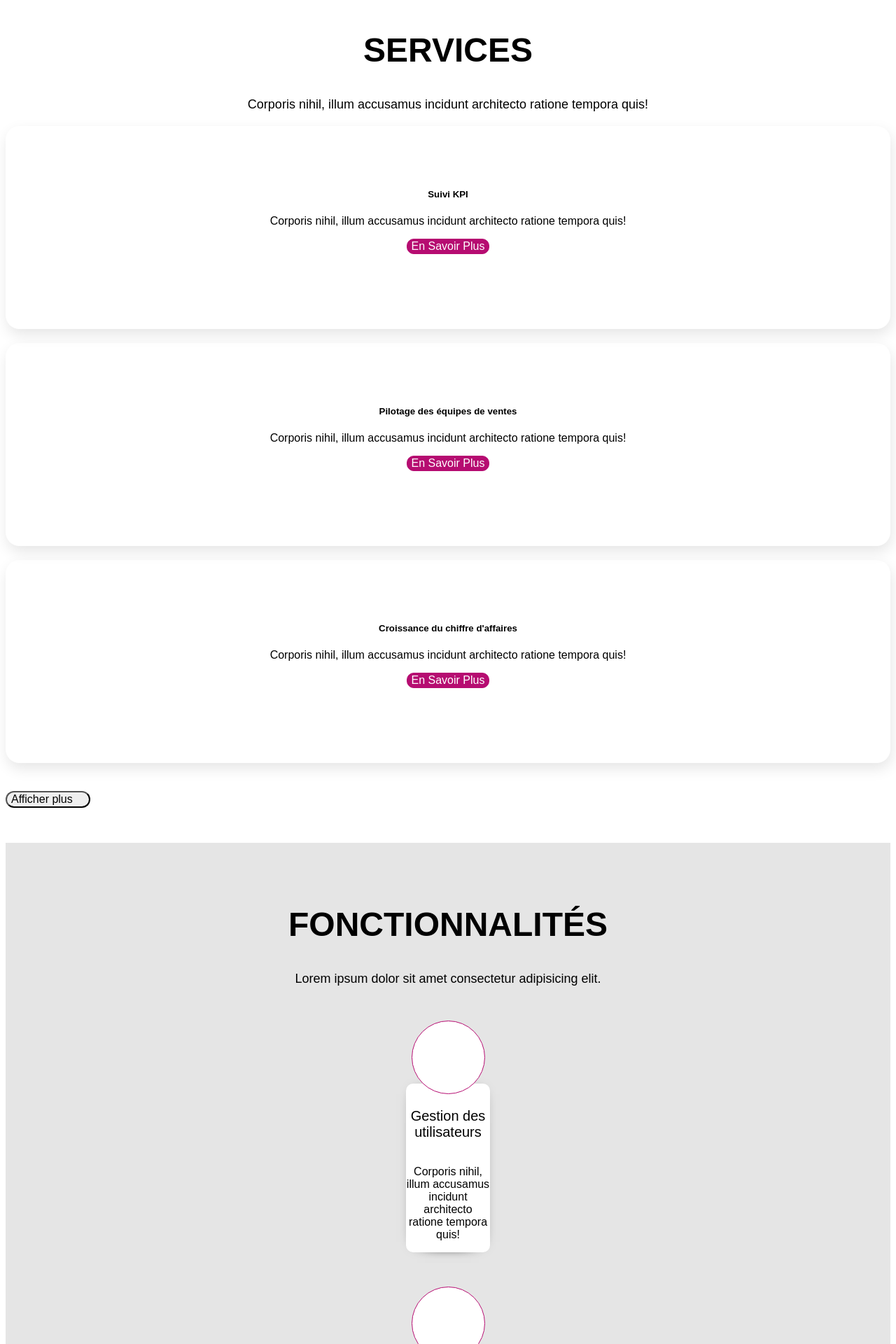
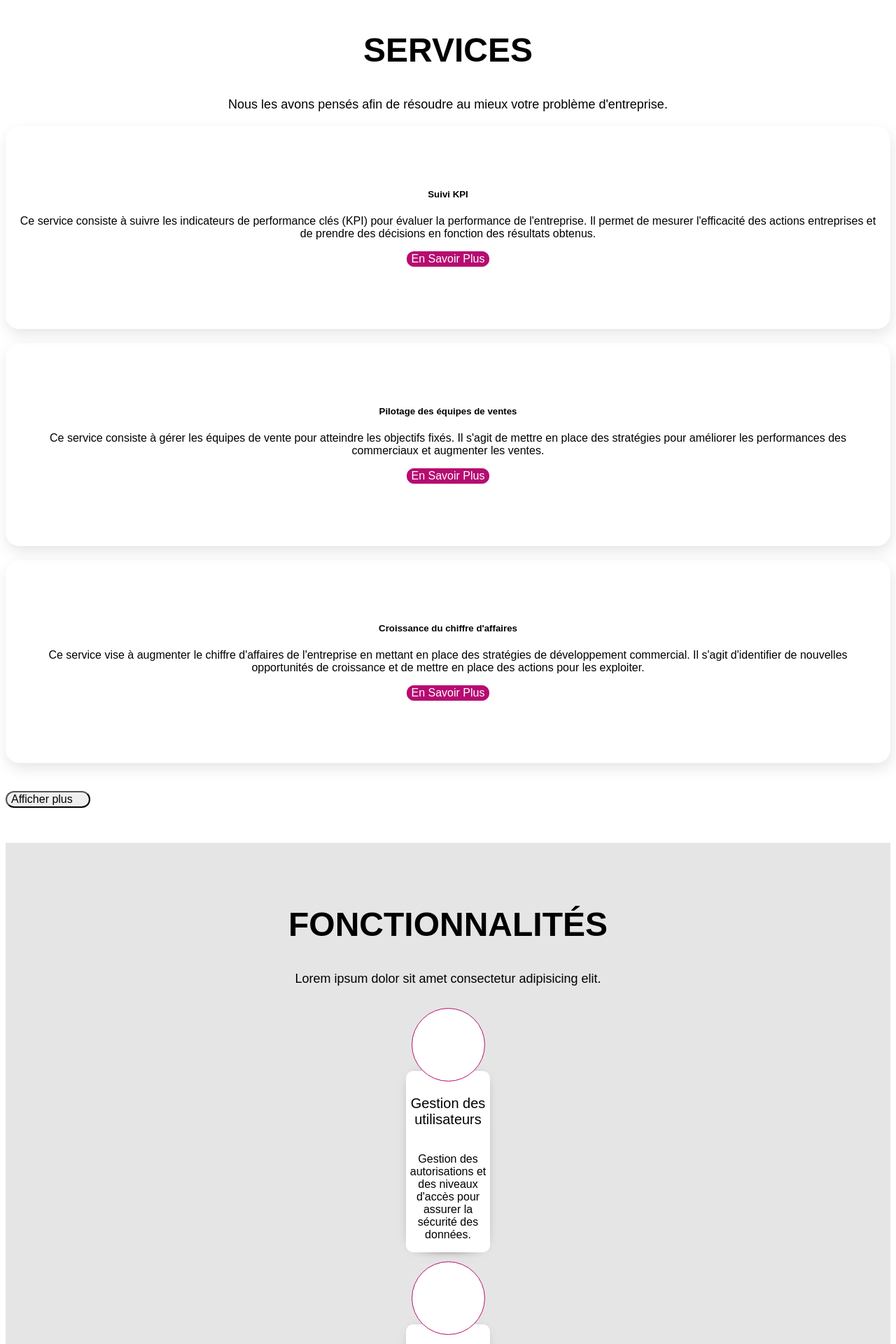
Before and after one commit to hyacinthe237/CafoLandingPage, a Vue app: page / in a window 1280 px wide. Shown: the part 1220-3140 px from the top of the page at 70% size. Built offline with nearby package versions, Linux system fonts and the light colour scheme; a web font is replaced by a local one.

Commit message:
true data

```diff
--- a/src/components/Feature.vue
+++ b/src/components/Feature.vue
@@ -67,11 +67,20 @@
         methods: {
             initFeature () {
                 this.feature = [
-                    {id: 1, icon: 'users', name: 'Gestion des utilisateurs', description: 'Corporis nihil, illum accusamus incidunt architecto ratione tempora quis!' },
-                    {id: 2, icon: 'user', name: 'Gestion clients', description: 'Corporis nihil, illum accusamus incidunt architecto ratione tempora quis!' },
-                    {id: 3, icon: 'layers', name: 'Gestion et suivi des commandes', description: 'Corporis nihil, illum accusamus incidunt architecto ratione tempora quis!' },
-                    {id: 4, icon: 'trending-up', name: 'Stats & KPI', description: 'Corporis nihil, illum accusamus incidunt architecto ratione tempora quis!' },
-                    {id: 5, icon: 'eye', name: 'Supervision des utilisateurs', description: 'Corporis nihil, illum accusamus incidunt architecto ratione tempora quis!' },
+                    {
+                      id: 1, icon: 'users', name: 'Gestion des utilisateurs',
+                      description: "Gestion des autorisations et des niveaux d'accès pour assurer la sécurité des données." },
+                    {
+                      id: 2, icon: 'user', name: 'Gestion clients',
+                      description: "Création, la mise à jour et la suppression des informations de clients, ainsi que le suivi de leurs interactions avec l'entreprise." },
+                    {id: 3, icon: 'layers', name: 'Gestion et suivi des commandes',
+                    description: "Gestion de l'inventaire, le traitement des commandes, la facturation et le suivi des livraisons." },
+                    {
+                      id: 4, icon: 'trending-up', name: 'Stats & KPI',
+                      description: "Suivre les performances de l'entreprise en utilisant des données quantitatives telles que les ventes, les marges bénéficiaires et les taux de conversion." },
+                    {
+                      id: 5, icon: 'eye', name: 'Supervision des utilisateurs',
+                      description: "Garantir la conformité aux politiques de sécurité et de confidentialité, ainsi que pour identifier les opportunités d'amélioration de l'efficacité et de la productivité." },
                   ]
             },
             displayFeature () {
--- a/src/components/Services.vue
+++ b/src/components/Services.vue
@@ -4,7 +4,7 @@
             <div class="_title">
                 <h2>Services</h2>
                 <div class="description">
-                    Corporis nihil, illum accusamus incidunt architecto ratione tempora quis!
+                    Nous les avons pensés afin de résoudre au mieux votre problème d'entreprise.
                 </div>
             </div>
             <div class="row">
@@ -63,15 +63,33 @@
         methods: {
             initServices () {
                 this.services = [
-                    {id: 1, name: 'Suivi KPI', description: 'Corporis nihil, illum accusamus incidunt architecto ratione tempora quis!' },
-                    {id: 2, name: 'Pilotage des équipes de ventes', description: 'Corporis nihil, illum accusamus incidunt architecto ratione tempora quis!' },
-                    {id: 3, name: 'Croissance du chiffre d\'affaires', description: 'Corporis nihil, illum accusamus incidunt architecto ratione tempora quis!' },
-                    {id: 4, name: 'Communication directe avec les clients', description: 'Corporis nihil, illum accusamus incidunt architecto ratione tempora quis!' },
-                    {id: 5, name: 'Analyse des données commerciales', description: 'Corporis nihil, illum accusamus incidunt architecto ratione tempora quis!' },
-                    {id: 6, name: 'Suivi statiques commerciales', description: 'Corporis nihil, illum accusamus incidunt architecto ratione tempora quis!' },
-                    {id: 7, name: 'Optimisation de la distribution', description: 'Corporis nihil, illum accusamus incidunt architecto ratione tempora quis!' },
-                    {id: 8, name: 'Developpement la performance', description: 'Corporis nihil, illum accusamus incidunt architecto ratione tempora quis!' },
-                    {id: 9, name: 'Optimisation de la couverture d\'un territoire commercial', description: 'Corporis nihil, illum accusamus incidunt architecto ratione tempora quis!' },
+                    {
+                        id: 1, name: 'Suivi KPI',
+                        description: 'Ce service consiste à suivre les indicateurs de performance clés (KPI) pour évaluer la performance de l\'entreprise. Il permet de mesurer l\'efficacité des actions entreprises et de prendre des décisions en fonction des résultats obtenus.' },
+                    {
+                        id: 2, name: 'Pilotage des équipes de ventes',
+                        description: 'Ce service consiste à gérer les équipes de vente pour atteindre les objectifs fixés. Il s\'agit de mettre en place des stratégies pour améliorer les performances des commerciaux et augmenter les ventes.' },
+                    {
+                        id: 3, name: 'Croissance du chiffre d\'affaires',
+                        description: 'Ce service vise à augmenter le chiffre d\'affaires de l\'entreprise en mettant en place des stratégies de développement commercial. Il s\'agit d\'identifier de nouvelles opportunités de croissance et de mettre en place des actions pour les exploiter.' },
+                    {
+                        id: 4, name: 'Communication directe avec les clients',
+                        description: "Ce service permet d'établir une communication directe avec les clients pour mieux comprendre leurs besoins et leurs attentes. Il permet également de renforcer la relation client et d'améliorer la satisfaction client." },
+                    {
+                        id: 5, name: 'Analyse des données commerciales',
+                        description: "Ce service consiste à analyser les données commerciales pour mieux comprendre le marché, les tendances et les comportements d'achat des clients. Il permet de prendre des décisions éclairées pour améliorer la performance commerciale." },
+                    {
+                        id: 6, name: 'Suivi statiques commerciales',
+                        description: "Ce service consiste à suivre les statistiques commerciales pour évaluer la performance de l'entreprise. Il permet de mesurer l'efficacité des actions entreprises et de prendre des décisions en fonction des résultats obtenus." },
+                    {
+                        id: 7, name: 'Optimisation de la distribution',
+                        description: "Ce service vise à optimiser la distribution des produits ou services de l'entreprise pour améliorer la satisfaction client et réduire les coûts logistiques. Il s'agit de mettre en place des stratégies pour améliorer la gestion de la chaîne d'approvisionnement." },
+                    {
+                        id: 8, name: 'Developpement la performance',
+                        description: "Ce service consiste à développer la performance de l'entreprise en mettant en place des stratégies pour améliorer la productivité, la qualité et l'efficacité des processus. Il permet d'optimiser les ressources de l'entreprise et d'améliorer sa compétitivité." },
+                    {
+                        id: 9, name: 'Optimisation de la couverture d\'un territoire commercial',
+                        description: "Ce service vise à optimiser la couverture d'un territoire commercial en identifiant les zones à fort potentiel de développement et en mettant en place des actions pour les exploiter. Il permet d'augmenter les ventes et d'améliorer la performance commerciale de l'entreprise." },
                 ]
             },
 
```
